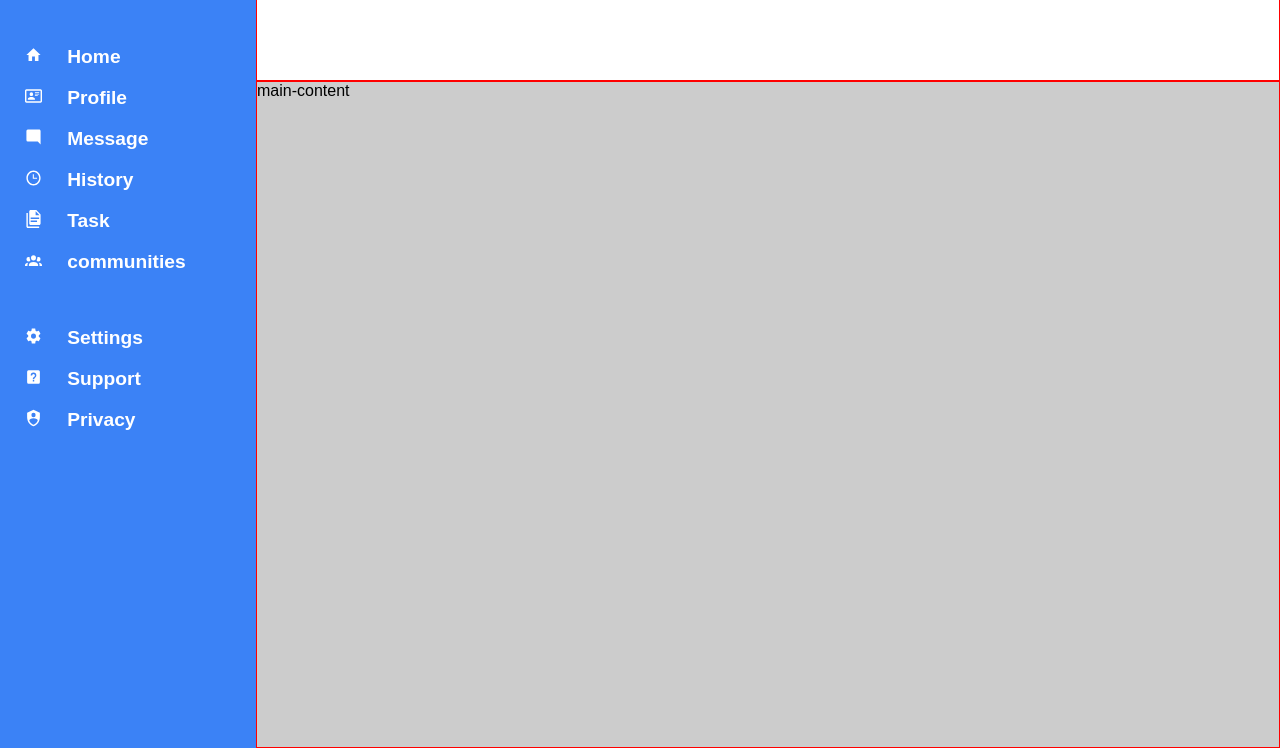
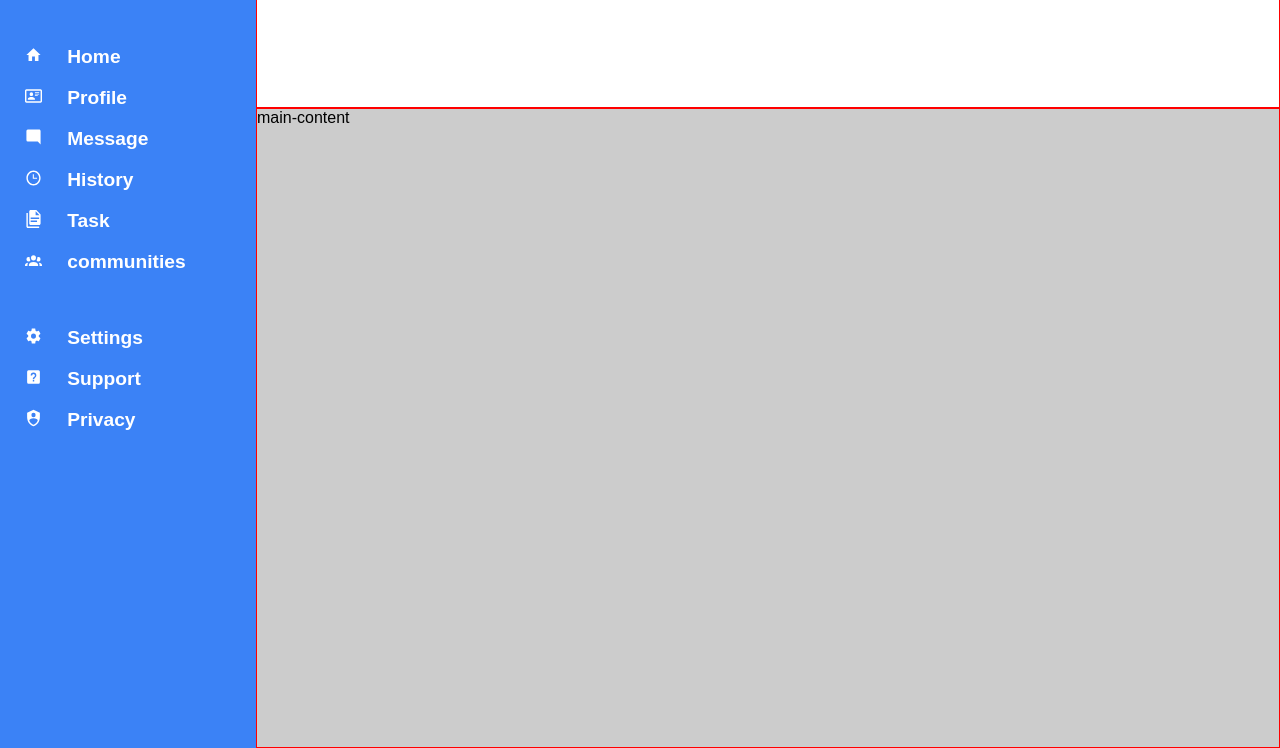
Before and after one commit to shayasgit/admin-dashboard, a plain HTML site: page index.html in a window 1280 px wide. Shown: the part 52-800 px from the top of the page. Drawn offline with Linux system fonts and the light colour scheme.

Commit message:
Container Grid Row size changed to 1fr 4fr

```diff
--- a/styles/style.css
+++ b/styles/style.css
@@ -9,7 +9,7 @@ body {
 .container {
   display: grid;
   grid-template-columns: 1fr 4fr;
-  grid-template-rows: 1fr 5fr;
+  grid-template-rows: 1fr 4fr;
   width: 100%;
   padding: 0;
   margin: 0;
```
